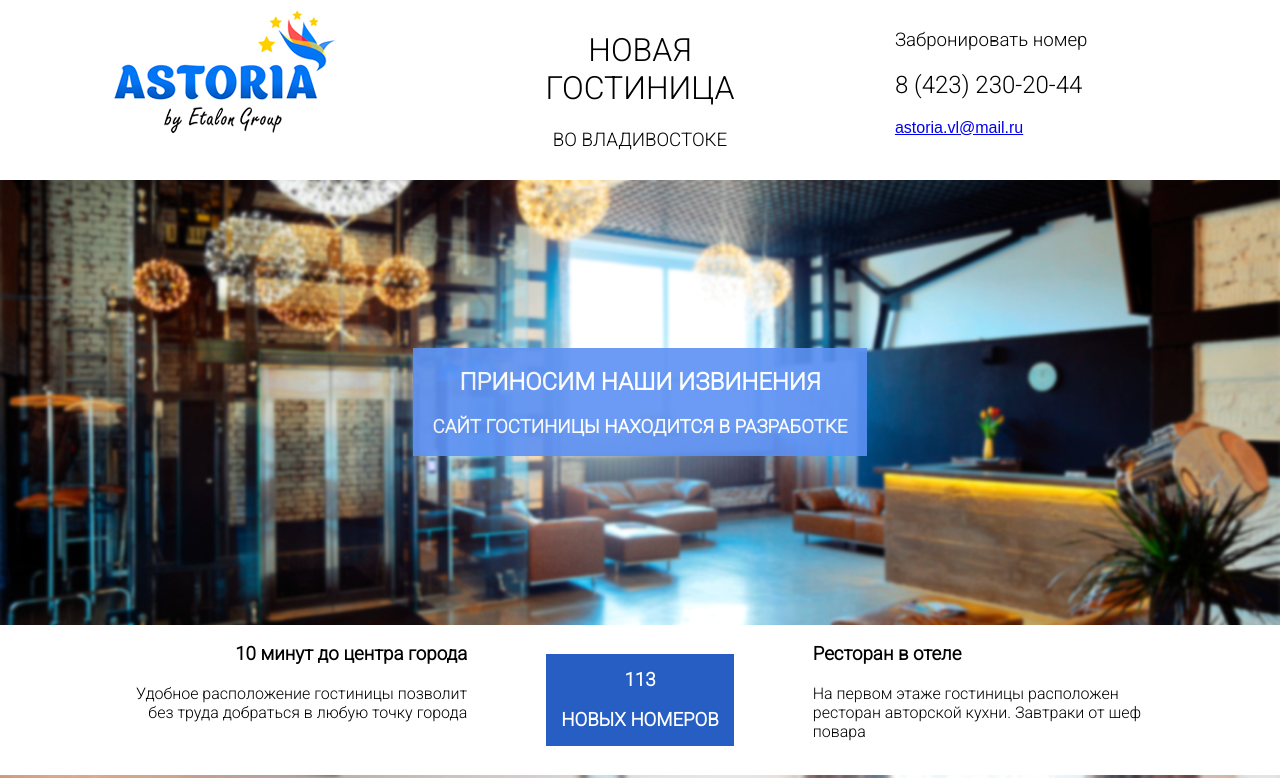
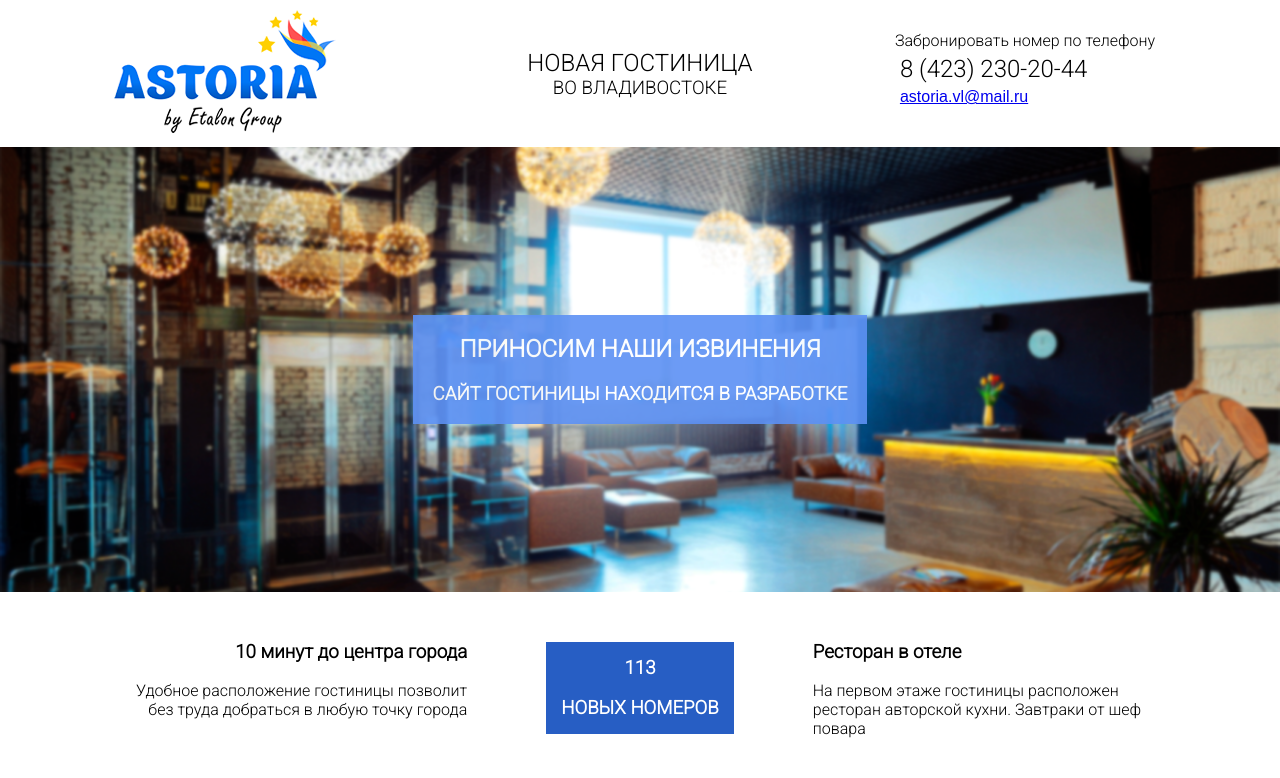
Before and after one commit to Develeone/musicGuy.github.io, a plain HTML site: page index.html in a window 1280 px wide. Shown: the top 778 px of the page. Drawn offline with Linux system fonts and the light colour scheme; a web font is replaced by a local one.

Commit message:
Fix maps

```diff
--- a/index.html
+++ b/index.html
@@ -11,11 +11,11 @@
 		<header>
 				<div><img src="logo.png" alt='Astoria'></div>
 				<div>
-					<h1>НОВАЯ ГОСТИНИЦА</h1>
+					<h2>НОВАЯ ГОСТИНИЦА</h2>
 					<h3>ВО ВЛАДИВОСТОКЕ</h3>
 				</div>
 				<div>
-					<h3>Забронировать номер</h3>
+					<h4>Забронировать номер по телефону</h4>
 					<h2>8 (423) 230-20-44</h2>
 					<p><a href='mailto:astoria.vl@mail.ru'>astoria.vl@mail.ru</a></p>
 				</div>
@@ -57,10 +57,8 @@
 		<footer>
 			<h2>Как нас найти?</h2>
 			<address>Россия, г. Владивосток, Партизанский проспект, 44</address>
-				<iframe src="https://www.google.com/maps/embed?pb=!1m14!1m8!1m3!1d2911.9263100762396!2d131.904246!3d43.127074199999996!3m2!1i1024!2i768!4f13.1!3m3!1m2!1s0x5fb39210c6dcf21b%3A0xfe4a3f8172af88bb!2z0J_QsNGA0YLQuNC30LDQvdGB0LrQuNC5INC_0YAuLCA0NCwg0JLQu9Cw0LTQuNCy0L7RgdGC0L7Quiwg0J_RgNC40LzQvtGA0YHQutC40Lkg0LrRgNCw0LksIDY5MDAwMg!5e0!3m2!1sru!2sru!4v1430618237494" width="100%" height="450" frameborder="0" style="border:0"></iframe>
 			<div>
-				<img src="photo1.png"/>
-				<img src="photo2.png"/>
+				<iframe src="https://www.google.com/maps/d/embed?mid=z_SMaNTegkIE.kBjWwbAzMHBQ" width="100%" height="480"></iframe>
 			</div>
 			<h2>Ответим на все вопросы</h2>
 			<h3><a href='tel:+74232302044'>8 (423) 230-20-44</a></h3>
--- a/styles/_code.scss
+++ b/styles/_code.scss
@@ -5,12 +5,11 @@ $mobile: new-breakpoint(max-width 764px 1);
 
 header{
 	@include outer-container;
-
+	@include display(flex);
 
 	@include media($large){
 		div{
 			@include span-columns(1);
-
 		}
 	}
 	@include media($medium){
@@ -26,11 +25,12 @@ header{
 			@include span-columns(1);
 			h1, h3{
 				text-align: right;
+
 			}
 		}
 		div:nth-child(3){
 			@include span-columns(1);
-			h2, h3{
+			h2, h4{
 				text-align: left;
 			}
 		}
@@ -48,15 +48,26 @@ header{
 				margin: auto;
 			}
 		}
-		h2, h3, p{
+		h2, h3, p, h4{
 			text-align: center !important;
 		}
 
 	}
 
+
 	div:nth-child(3){
-		h3, h2{
+		h4, h2{
 			text-align: left;
+		}
+		h4{
+			margin-bottom: 5px;
+		}
+		h2, p{
+			margin: 5px;
+		}
+		h4{
+			font-style: normal;
+			font-weight: 200;
 		}
 	}
 
@@ -64,6 +75,17 @@ header{
 		text-align: center;
 		font-weight: 300;
 	}
+	div:nth-child(2){
+		margin-top: auto;
+		margin-bottom: auto;
+		h2{
+			margin-bottom: 0;
+		}
+		h3{
+			margin-top: 0;
+		}
+	}
+
 	div{
 		h1, h2, h3, h4{
 	  		font-family: 'Roboto', sans-serif;
@@ -155,6 +177,10 @@ header{
 	h3, h4, p{
 		font-family: 'Roboto';
 	}
+	>div{
+		margin: 30px 0;
+	}
+
 }
 
 .bed{
@@ -206,11 +232,6 @@ footer{
 	}
 
 	div{
-		@include flex-flow(row wrap);
-		@include display(flex);
-		@include justify-content(space-around);
-		img{
-			padding: 15px;
-		}
+		@include outer-container;
 	}
 }
```
Also changed, not shown: styles/main.css, 1 other file.
